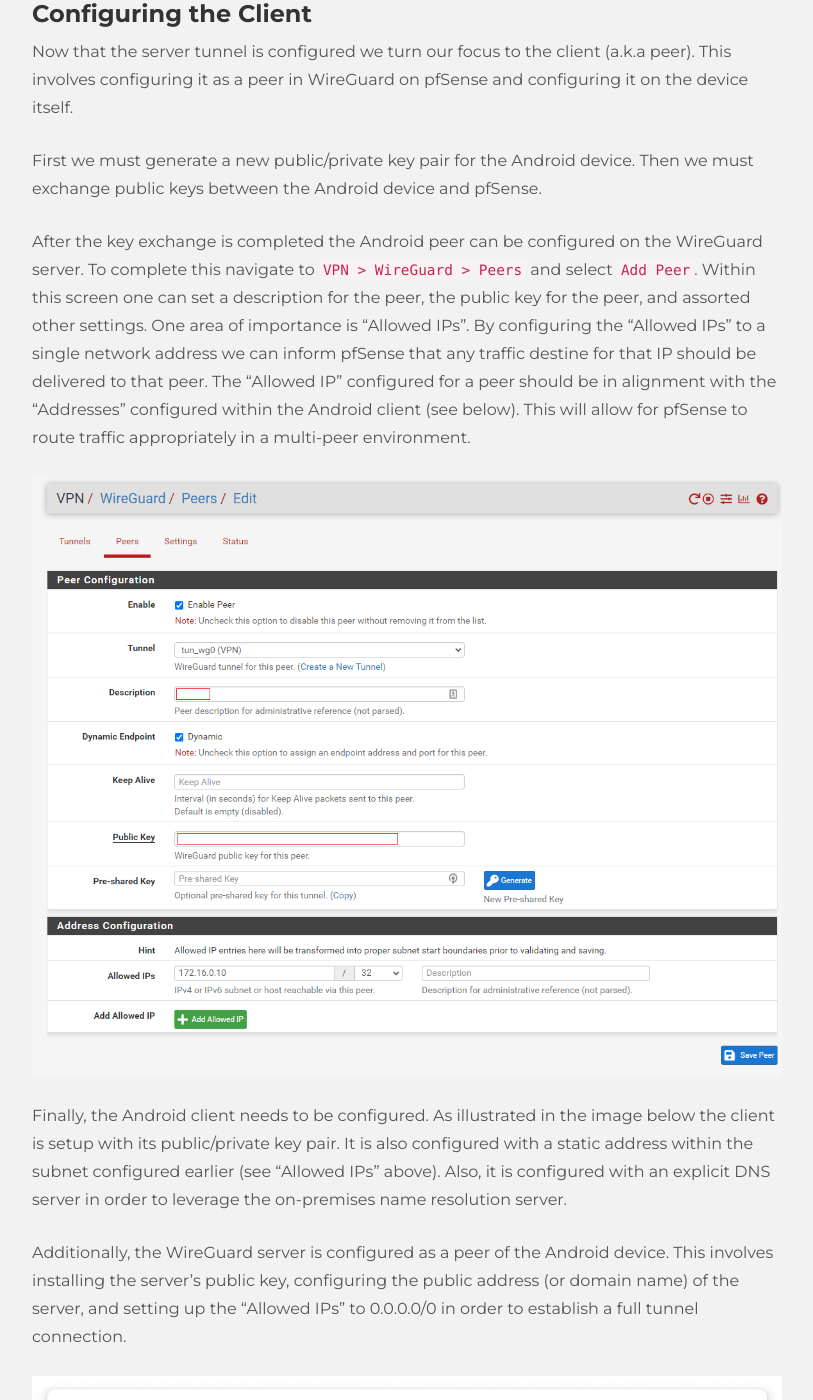
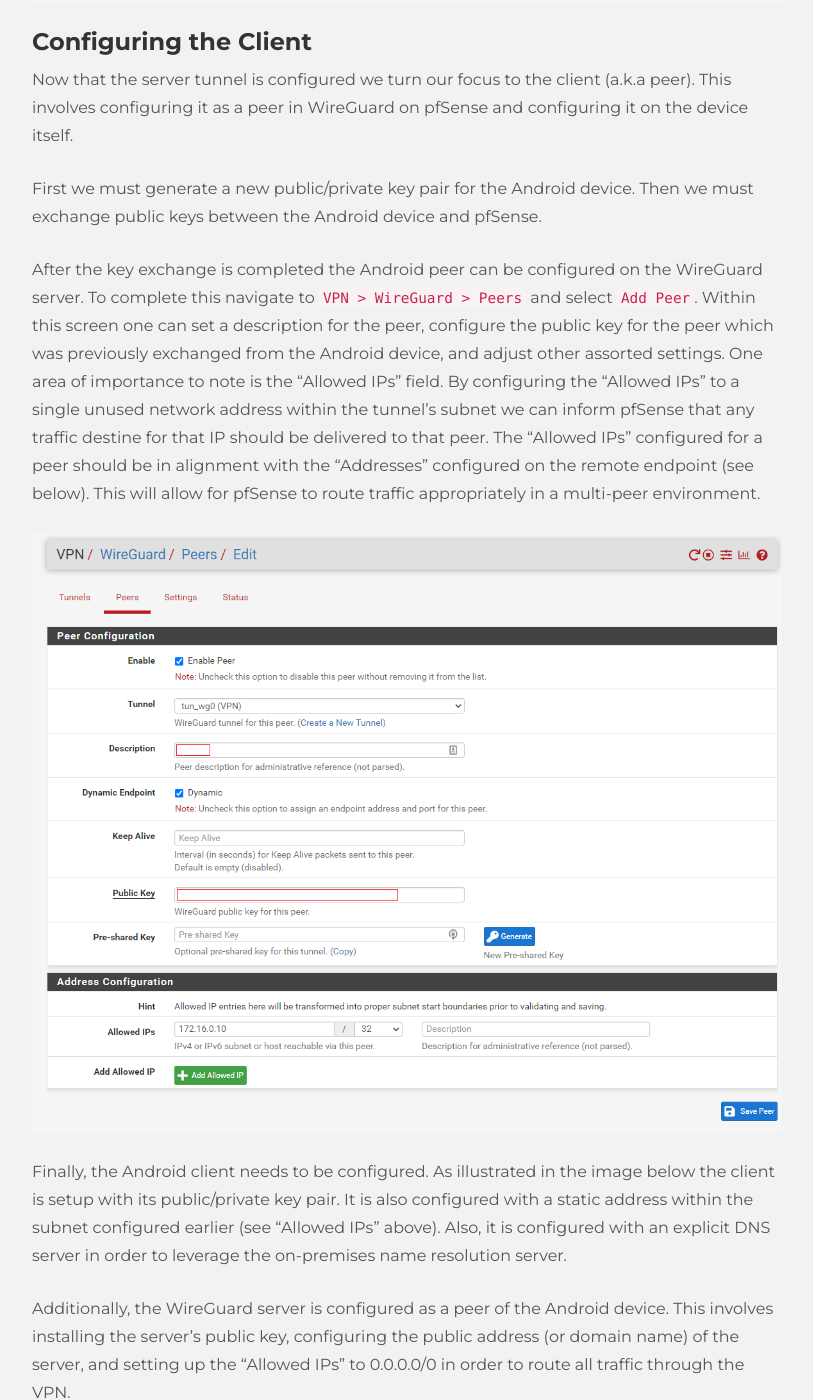
Before and after one commit to edepree/edepree.github.io, a Jekyll site: the page built from _posts/2021-11-20-configuring-wireguard-package-on-pfsense-2105-and-android.markdown, in a window 1280 px wide and 1400 px high, scrolled down 3886 px. Shown: the whole window, without its empty margins (233-1046 px from the left). Built offline with Jekyll 4.4.1, drawn with Linux system fonts in a browser that asks for light colours; some of the changed text lies outside the part shown.

Commit message:
Assorted Language Updates

```diff
--- a/_posts/2021-03-06-configuring-wireguard-on-pfsense-2102-and-android.markdown
+++ b/_posts/2021-03-06-configuring-wireguard-on-pfsense-2102-and-android.markdown
@@ -3,7 +3,7 @@ layout: post
 title:  "Configuring WireGuard on pfSense 21.02 and Android"
 ---
 
-Note: After publishing this instance of the WireGuard package was removed from FreeBSD and subsequently [pfSense](https://www.netgate.com/blog/wireguard-removed-from-pfsense-ce-and-pfsense-plus-software). An updated post which leverages the WireGuard package can be found at [Configuring WireGuard Package on pfSense 21.05 and Android]({% post_url 2021-11-20-configuring-wireguard-package-on-pfsense-2105-and-android %})
+Note: After publishing this article the WireGuard package was removed from FreeBSD and subsequently [pfSense](https://www.netgate.com/blog/wireguard-removed-from-pfsense-ce-and-pfsense-plus-software). An updated article which leverages the WireGuard package from the Package Manager, and which is configured slightly different, can be found at [Configuring WireGuard Package on pfSense 21.05 and Android]({% post_url 2021-11-20-configuring-wireguard-package-on-pfsense-2105-and-android %})
 
 ----
 
--- a/_posts/2021-11-20-configuring-wireguard-package-on-pfsense-2105-and-android.markdown
+++ b/_posts/2021-11-20-configuring-wireguard-package-on-pfsense-2105-and-android.markdown
@@ -3,7 +3,7 @@ layout: post
 title:  "Configuring WireGuard Package on pfSense 21.05 and Android"
 ---
 
-As of May 5th 2021 WireGuard is available as a package through pfSense's Package Manager. This guide covers configuring a WireGuard "server" using the WireGuard package v0.1.5_3 on pfSense 21.05_2 and a WireGuard "client" on Android.
+As of May 5th 2021 the WireGuard Virtual Private Network (VPN) software is available as a package through pfSense's Package Manager. This guide covers configuring a WireGuard "server" using the WireGuard package v0.1.5_3 on pfSense 21.05_2 and a WireGuard "client" on Android.
 
 While the terms "server" and "client" are not correct WireGuard nomenclature; they will be used throughout this post to reference the pfSense appliance and remote endpoints respectively.
 
@@ -52,13 +52,13 @@ Now that the server tunnel is configured we turn our focus to the client (a.k.a
 
 First we must generate a new public/private key pair for the Android device. Then we must exchange public keys between the Android device and pfSense.
 
-After the key exchange is completed the Android peer can be configured on the WireGuard server. To complete this navigate to `VPN > WireGuard > Peers` and select `Add Peer`. Within this screen one can set a description for the peer, the public key for the peer, and assorted other settings. One area of importance is "Allowed IPs". By configuring the "Allowed IPs" to a single network address we can inform pfSense that any traffic destine for that IP should be delivered to that peer. The "Allowed IP" configured for a peer should be in alignment with the "Addresses" configured within the Android client (see below). This will allow for pfSense to route traffic appropriately in a multi-peer environment.
+After the key exchange is completed the Android peer can be configured on the WireGuard server. To complete this navigate to `VPN > WireGuard > Peers` and select `Add Peer`. Within this screen one can set a description for the peer, configure the public key for the peer which was previously exchanged from the Android device, and adjust other assorted settings. One area of importance to note is the "Allowed IPs" field. By configuring the "Allowed IPs" to a single unused network address within the tunnel's subnet we can inform pfSense that any traffic destine for that IP should be delivered to that peer. The "Allowed IPs" configured for a peer should be in alignment with the "Addresses" configured on the remote endpoint (see below). This will allow for pfSense to route traffic appropriately in a multi-peer environment.
 
 ![WireGuard Peer Configuration]({{ site.github.url }}/assets/images/009/05.png){:class="img-responsive center-margin"}
 
 Finally, the Android client needs to be configured. As illustrated in the image below the client is setup with its public/private key pair. It is also configured with a static address within the subnet configured earlier (see "Allowed IPs" above). Also, it is configured with an explicit DNS server in order to leverage the on-premises name resolution server.
 
-Additionally, the WireGuard server is configured as a peer of the Android device. This involves installing the server's public key, configuring the public address (or domain name) of the server, and setting up the "Allowed IPs" to 0.0.0.0/0 in order to establish a full tunnel connection.
+Additionally, the WireGuard server is configured as a peer of the Android device. This involves installing the server's public key, configuring the public address (or domain name) of the server, and setting up the "Allowed IPs" to 0.0.0.0/0 in order to route all traffic through the VPN.
 
 ![Android Configuration]({{ site.github.url }}/assets/images/007/06.png){:class="img-responsive center-margin"}
 
```
Also changed, not shown: other parts of _posts/2021-11-20-configuring-wireguard-package-on-pfsense-2105-and-android.markdown (+1 -1 lines).
